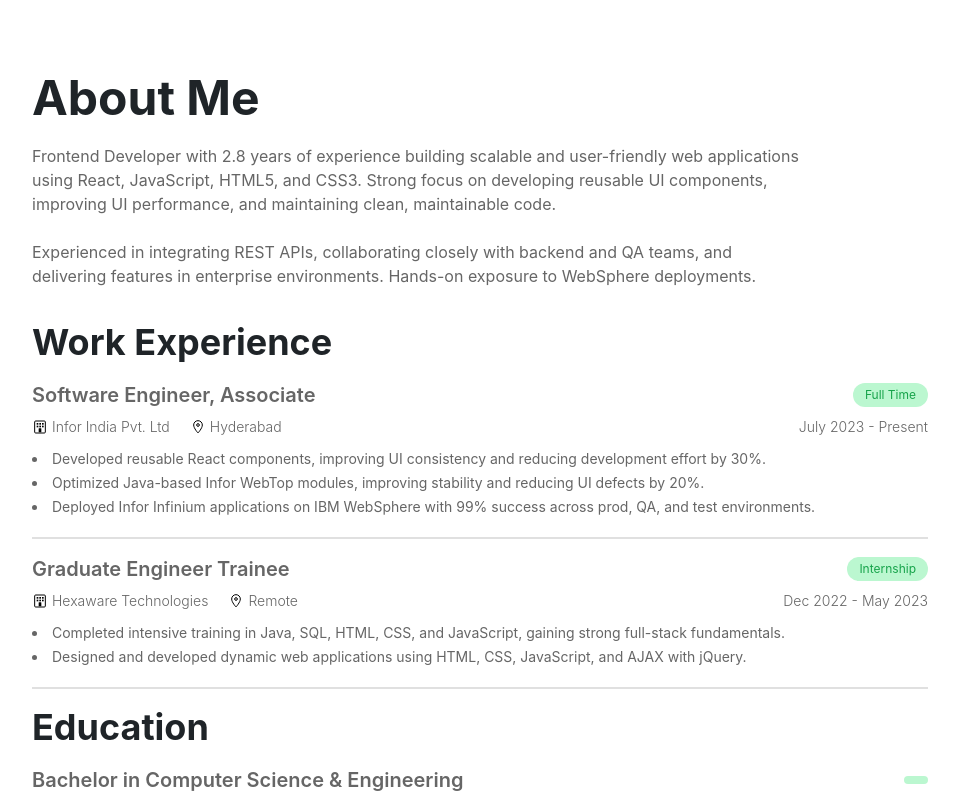
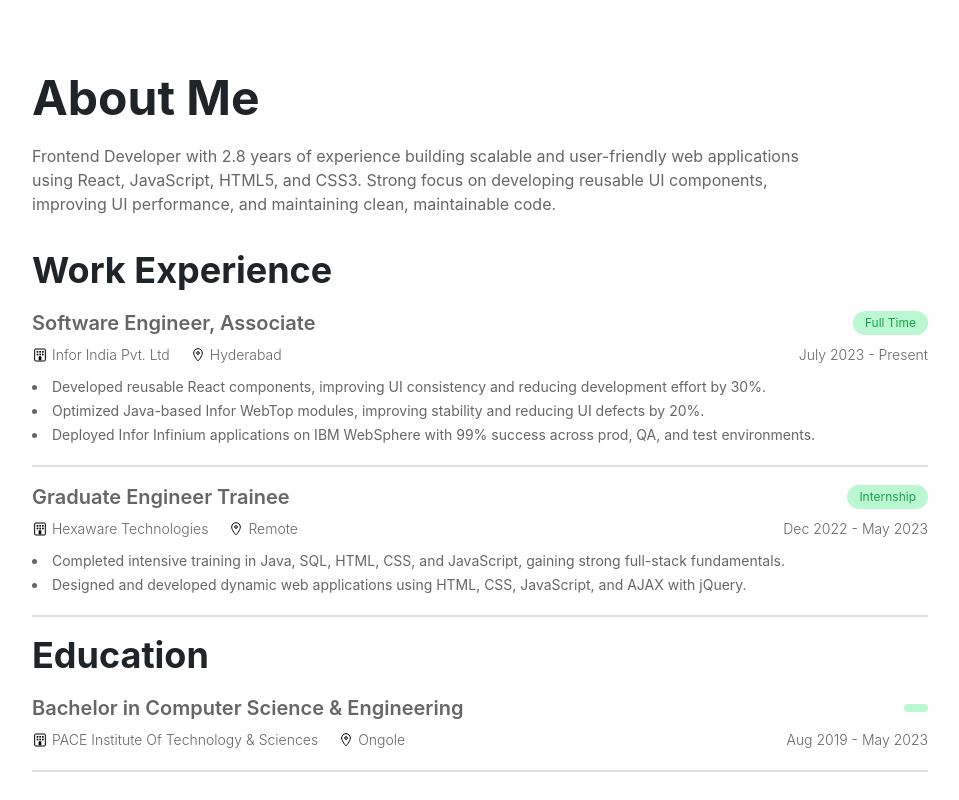
Before and after one commit to npoludasu/react-portfolio-website, a React (Create React App) app: page / in a window 1280 px wide. Shown: the part 900-1700 px from the top of the page, without its empty margins (160-1119 px from the left). Built offline with nearby package versions, Linux system fonts and the light colour scheme.

Commit message:
Update project and about section details

```diff
--- a/src/data/details.js
+++ b/src/data/details.js
@@ -26,9 +26,8 @@ export const personalDetails = {
   name: "Naveen Poludasu",
   tagline: "Frontend Developer specializing in React & JavaScript",
   img: profile,
-  about: `Frontend Developer with 2.8 years of experience building scalable and user-friendly web applications using React, JavaScript, HTML5, and CSS3. Strong focus on developing reusable UI components, improving UI performance, and maintaining clean, maintainable code.
+  about: `Frontend Developer with 2.8 years of experience building scalable and user-friendly web applications using React, JavaScript, HTML5, and CSS3. Strong focus on developing reusable UI components, improving UI performance, and maintaining clean, maintainable code.`,
 
-  Experienced in integrating REST APIs, collaborating closely with backend and QA teams, and delivering features in enterprise environments. Hands-on exposure to WebSphere deployments.`,
 };
 
 // Enter your Social Media URLs here
@@ -99,7 +98,7 @@ export const projectDetails = [
   {
     title: "Job Application Tracker (On Going)",
     image: projectImage1,
-    description: `Developing a responsive React job tracking dashboard with CRUD operations, reusable components, custom hooks, search/filter/sorting, and localStorage persistence, optimized for performance and usability.`,
+    description: `Developing a responsive React job tracking dashboard with CRUD operations, reusable components, custom hooks, search/filter/sorting, localStorage persistence, and optimized for performance.`,
     techstack: "React Js , Tailwind CSS",
     previewLink: "https://google.com",
     githubLink: "https://github.com",
```
